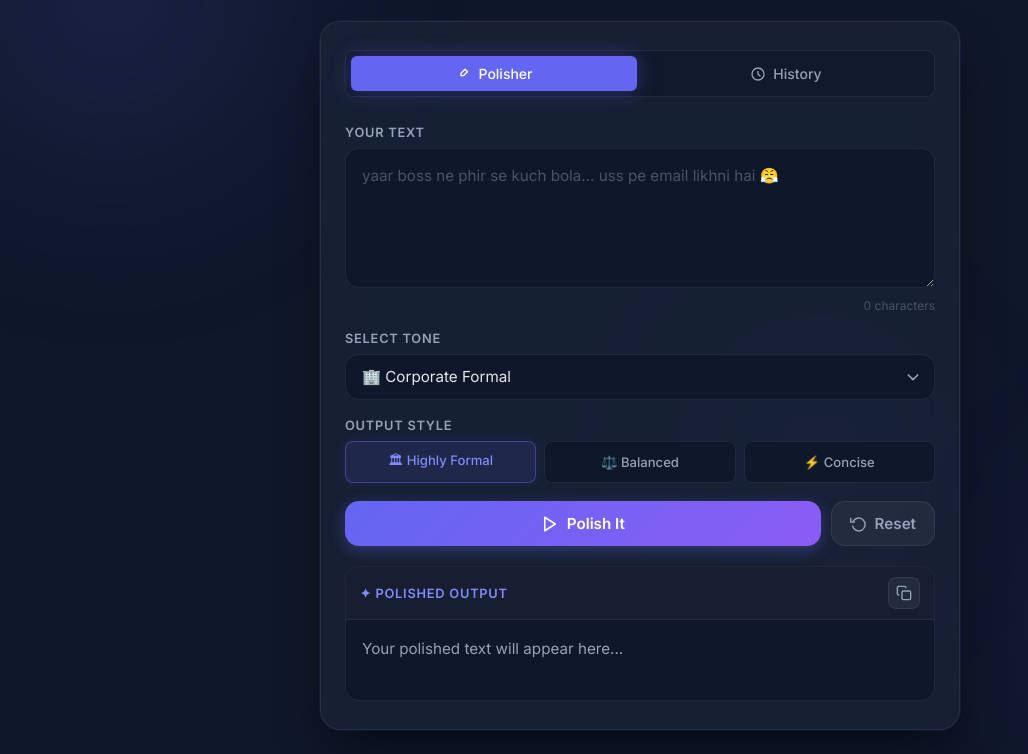
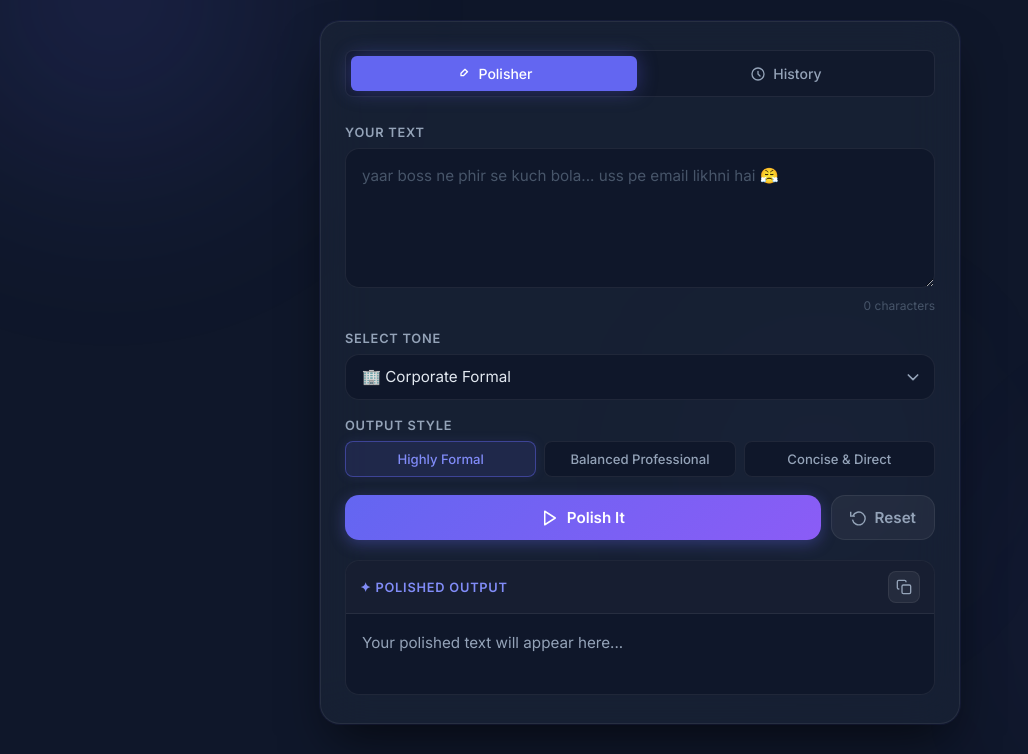
Before and after one commit to kashyap3037-crypto/Fix-My-Tone, a website: page public/index.html in a window 1280 px wide. Shown: the part 109-863 px from the top of the page, without its empty margins (0-1028 px from the left). Drawn offline with Linux system fonts and the light colour scheme.

Commit message:
fix: remove optgroups from tone select, clean up html formatting

```diff
--- a/public/index.html
+++ b/public/index.html
@@ -66,21 +66,20 @@
                     <label for="tone" class="input-label">Select Tone</label>
                     <div class="select-wrapper">
                         <select id="tone">
-                            <optgroup label="── Highly Formal (Corporate) ──">
+
                             <option value="Corporate Formal">🏢 Corporate Formal</option>
                             <option value="Meeting Request">📅 Meeting Request</option>
-                            </optgroup>
-                            <optgroup label="── Balanced Professional ──">
                             <option value="Polite Email">📧 Polite Email</option>
                             <option value="Professional WhatsApp">💬 Professional WhatsApp</option>
                             <option value="Apology Message">🙏 Apology Message</option>
-                            </optgroup>
-                            <optgroup label="── Concise & Direct ──">
                             <option value="Resume Bullet Point">📄 Resume Bullet Point</option>
-                            </optgroup>
+
                         </select>
                         <div class="select-arrow">
-                            <svg width="16" height="16" fill="none" viewBox="0 0 24 24" stroke="currentColor" stroke-width="2.5"><path stroke-linecap="round" stroke-linejoin="round" d="M19 9l-7 7-7-7"/></svg>
+                            <svg width="16" height="16" fill="none" viewBox="0 0 24 24" stroke="currentColor"
+                                stroke-width="2.5">
+                                <path stroke-linecap="round" stroke-linejoin="round" d="M19 9l-7 7-7-7" />
+                            </svg>
                         </div>
                     </div>
                 </div>
@@ -88,19 +87,29 @@
                 <div class="input-group">
                     <label class="input-label">Output Style</label>
                     <div class="style-pills" id="outputStylePills">
-                        <button type="button" class="style-pill active" data-value="Highly Formal (Corporate)">🏛 Highly Formal</button>
-                        <button type="button" class="style-pill" data-value="Balanced Professional">⚖️ Balanced</button>
-                        <button type="button" class="style-pill" data-value="Concise & Direct">⚡ Concise</button>
+                        <button type="button" class="style-pill active" data-value="Highly Formal (Corporate)"> Highly
+                            Formal</button>
+                        <button type="button" class="style-pill" data-value="Balanced Professional"> Balanced
+                            Professional</button>
+                        <button type="button" class="style-pill" data-value="Concise & Direct"> Concise &
+                            Direct</button>
                     </div>
                 </div>
 
                 <div class="btn-row">
                     <button id="convertBtn" class="btn btn-primary" onclick="convertText()">
-                        <svg class="btn-icon" width="18" height="18" fill="none" viewBox="0 0 24 24" stroke="currentColor" stroke-width="2"><path stroke-linecap="round" stroke-linejoin="round" d="M5 3l14 9-14 9V3z"/></svg>
+                        <svg class="btn-icon" width="18" height="18" fill="none" viewBox="0 0 24 24"
+                            stroke="currentColor" stroke-width="2">
+                            <path stroke-linecap="round" stroke-linejoin="round" d="M5 3l14 9-14 9V3z" />
+                        </svg>
                         <span id="convertBtnText">Polish It</span>
                     </button>
                     <button id="refreshBtn" class="btn btn-secondary" onclick="refreshForm()" title="Clear & Reset">
-                        <svg width="17" height="17" fill="none" viewBox="0 0 24 24" stroke="currentColor" stroke-width="2"><polyline points="1 4 1 10 7 10"></polyline><path d="M3.51 15a9 9 0 1 0 .49-4.95"></path></svg>
+                        <svg width="17" height="17" fill="none" viewBox="0 0 24 24" stroke="currentColor"
+                            stroke-width="2">
+                            <polyline points="1 4 1 10 7 10"></polyline>
+                            <path d="M3.51 15a9 9 0 1 0 .49-4.95"></path>
+                        </svg>
                         Reset
                     </button>
                 </div>
```
Lines whose indentation alone changed are shown as unchanged.
